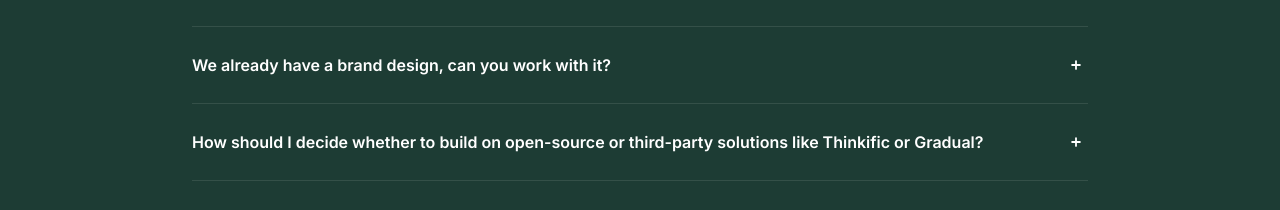
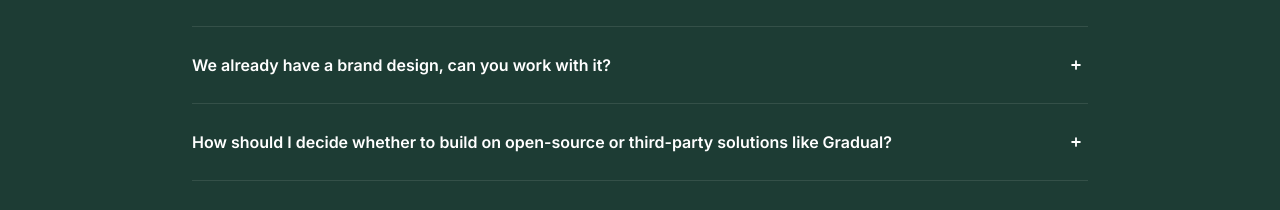
Before and after one commit to growthUx/mgio, a Next.js app: page /for-founders in a window 1280 px wide. Shown: the part 5449-5659 px from the top of the page. Built offline with nearby package versions, Linux system fonts and the light colour scheme.

Commit message:
Update ForFoundersPage.jsx

```diff
--- a/src/app/for-founders/ForFoundersPage.jsx
+++ b/src/app/for-founders/ForFoundersPage.jsx
@@ -117,9 +117,9 @@ const faqs = [
       "Yes. Choose the starter plan. If you would like the Growth plan, the initial setup fee would be reduced to $1,400. The requirement is that it's not only a logo, but a complete brand design that includes a color palette, typography, and overall visual style. We will work with you to ensure that your existing brand design is seamlessly integrated into the digital platform.",
   },
   {
-    question: "How should I decide whether to build on open-source or third-party solutions like Thinkific or Gradual?",
+    question: "How should I decide whether to build on open-source or third-party solutions like Gradual?",
     answer:
-      "There are many factors to consider when deciding whether to build on open-source or third-party solutions. Some of the key factors include: (1) Your budget and resources: Open-source solutions may require more technical expertise and resources to set up and maintain, while third-party solutions may have higher upfront costs but offer more out-of-the-box features. (2) Your long-term goals: If you plan to scale your platform and add more features over time, open-source solutions may offer more flexibility and customization options. (3) Your team's expertise: If your team has experience with open-source technologies, it may be easier to build on those solutions. If not, a third-party solution may be a better fit. Regardless, we can help you decide which option is best for your needs and goals.",
+      "There are many factors to consider when deciding whether to build on open-source or third-party solutions. Some of the key factors include: (1) Your budget and resources, (2) Your long-term goals, (3) Your team's expertise. Regardless of these factors, we can help. If you would like to consider Gradual as your platform, choose the Scale plan on our pricing matrix.",
   },
   {
     question: "I don't want to commit quite yet. Can I try it out?",
@@ -129,7 +129,7 @@ const faqs = [
   {
     question: "If I choose OpenCMX on Wordpress, will I be locked-in to MarketGrowth?",
     answer:
-      "No. After the first year, you can choose to migrate out of our DFY service. If you are on the Growth plan, you can opt to downgrade to the Starter plan. Like any Wordpress website, migration out is straightforward. You can export your content, users, and data from the platform and import it into another system. We will provide you with the necessary tools and support to ensure a smooth transition.",
+      "Not forever. After the first year, you can choose to migrate out of our DFY service. If you are on the Growth plan, you can opt to downgrade to the Starter plan. Like any Wordpress website, migration out is straightforward. You can export your content, users, and data from the platform and import it into another system. We will provide you with the necessary tools and support to ensure a smooth transition.",
   },
   {
     question: "Do you have a work example of the template you will use for the Starter and Growth plan?",
```
